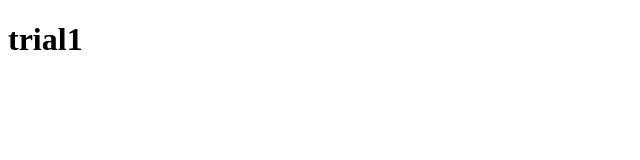
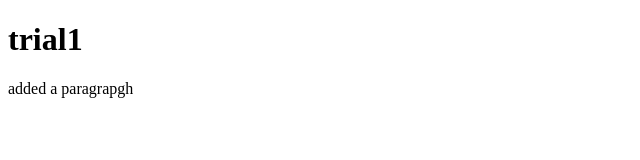
Before and after one commit to Giotec20222/trial1, a plain HTML site: page index.html in a window 1280 px wide. Shown: the whole page, without its empty margins (0-640 px from the left). Drawn offline with Linux system fonts and the light colour scheme.

Commit message:
added p tag

```diff
--- a/index.html
+++ b/index.html
@@ -7,5 +7,6 @@
 </head>
 <body>
     <h1>trial1</h1>
+    <p>added a paragrapgh</p>
 </body>
 </html>
```
